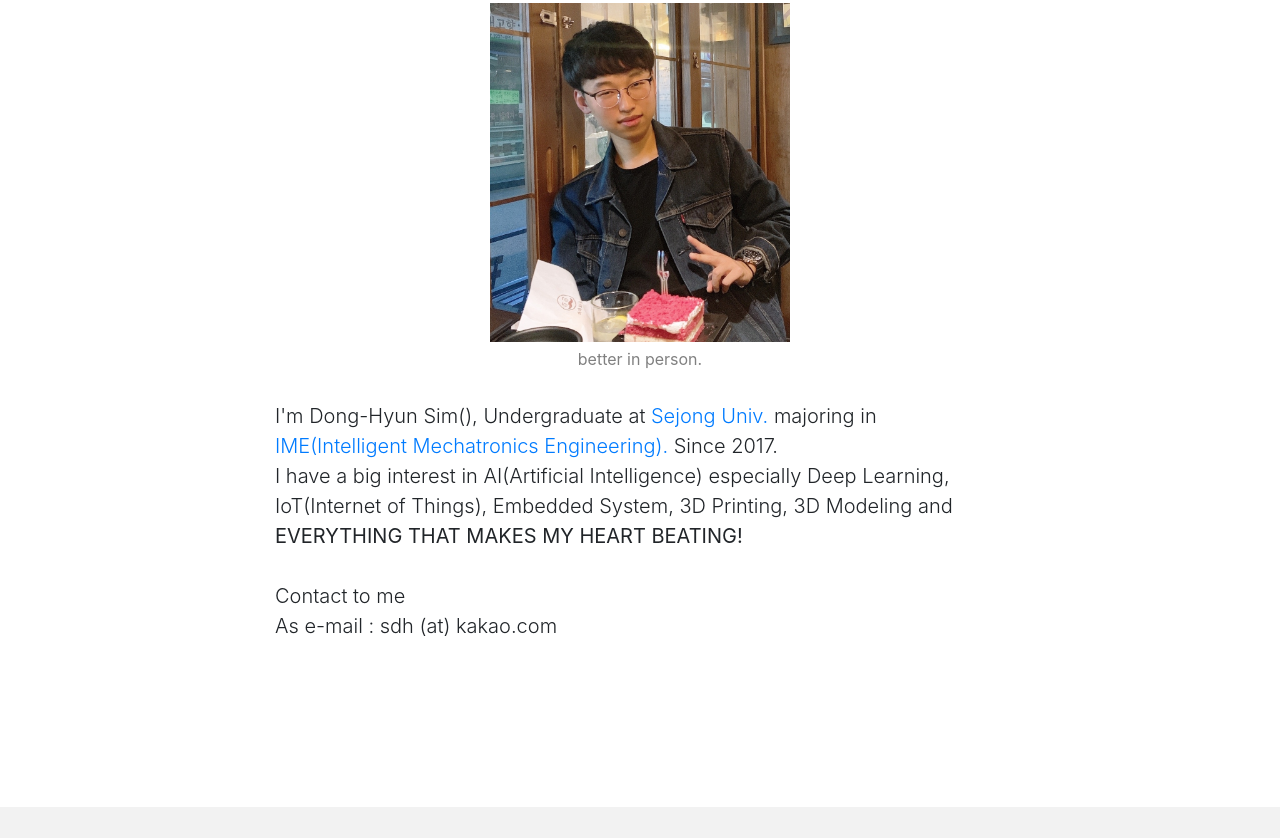
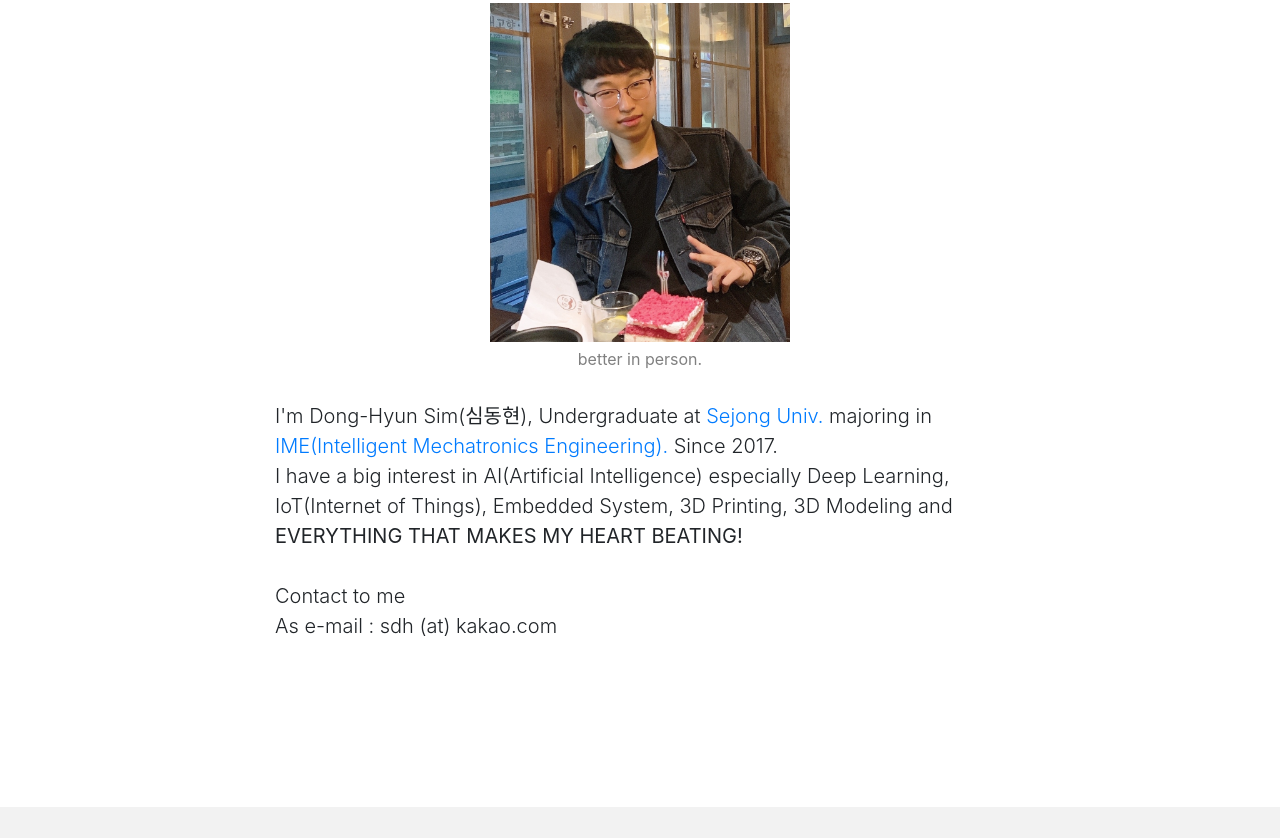
Before and after one commit to Sim-Dong-Hyun/Sim-Dong-Hyun.github.io, a website with bundled scripts: page index.html in a window 1280 px wide. Shown: the part 529-1367 px from the top of the page. Built offline with nearby package versions, Linux system fonts and the light colour scheme.

Commit message:
Update index.html

```diff
--- a/index.html
+++ b/index.html
@@ -71,7 +71,7 @@
 											<img src="./img/profile.jpeg" alt="profile_pic" width="300" id="profile_pic"></p>
 											<div style="text-align : center; margin : 0; color:gray">better in person.</div>
                     <p class="lead"><br>
-											I'm Dong-Hyun Sim(), Undergraduate at <a href="http://sejong.ac.kr/">Sejong Univ. </a>majoring in <a href="http://imc.sejong.ac.kr/">IME(Intelligent Mechatronics Engineering).</a> Since 2017.<br>
+											I'm Dong-Hyun Sim(심동현), Undergraduate at <a href="http://sejong.ac.kr/">Sejong Univ. </a>majoring in <a href="http://imc.sejong.ac.kr/">IME(Intelligent Mechatronics Engineering).</a> Since 2017.<br>
 											I have a big interest in AI(Artificial Intelligence) especially Deep Learning, IoT(Internet of Things), Embedded System, 3D Printing, 3D Modeling and <strong>EVERYTHING THAT MAKES MY HEART BEATING!</strong><br><br>
 											Contact to me<br>
 											As e-mail : sdh (at) kakao.com
```
